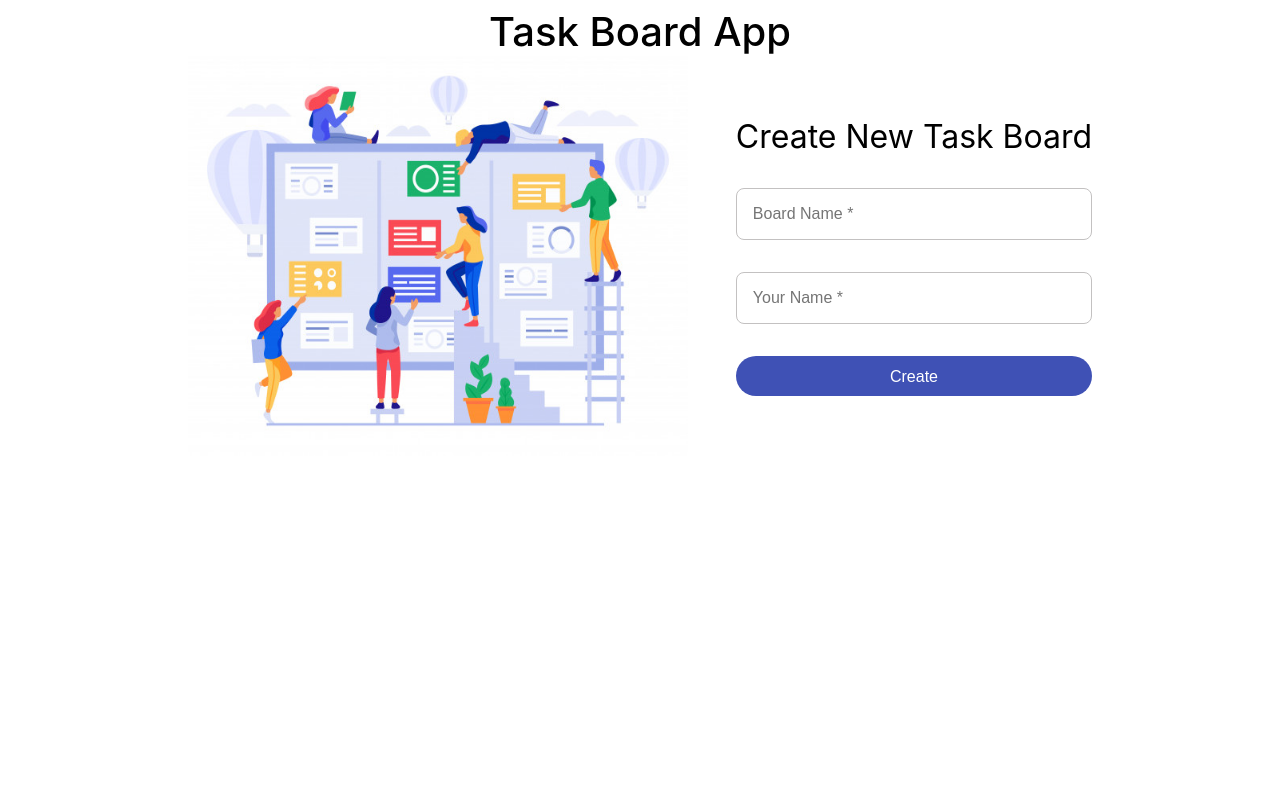
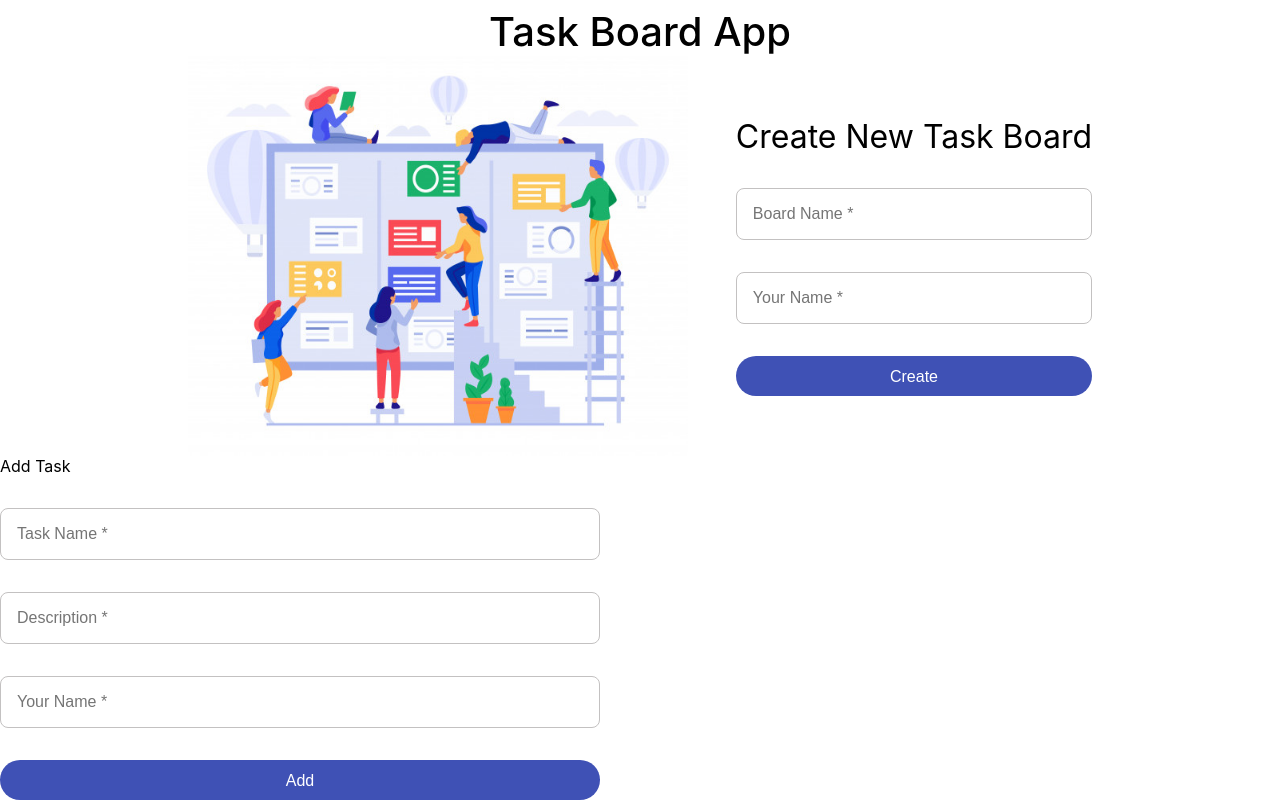
Before and after one commit to Mithun-18/TaskBoard, a React (Create React App) app: page / in a window 1280 px wide. Shown: the part 492-1292 px from the top of the page. Before the commit the page ends 948 px from the top, so only its background shows below. Built offline with nearby package versions, Linux system fonts and the light colour scheme.

Commit message:
custom modal component intiated

```diff
--- a/src/App.js
+++ b/src/App.js
@@ -105,6 +105,9 @@ function App() {
         </TaskCardContainer>
       </div>
       <CreateBoardScreen />
+
+
+      <AddTask/>
     </div>
   );
 }
--- a/src/component/addTask.js
+++ b/src/component/addTask.js
@@ -8,18 +8,12 @@ export default function AddTask() {
   const yourNameRef2 = useRef(0);
 
   return (
-    <div style={{width:400}}>
-      <div>
-        <h3>Add Task</h3>
-      </div>
-      <div className="textFieldcontainer">
-        <TextFeild placeHolder={"Task Name"} inRef={taskNameRef} />
-        <TextFeild placeHolder={"Description"} inRef={descriptionNameRef} />
-        <TextFeild placeHolder={"Your Name"} inRef={yourNameRef2} />
-      </div>
-      <div>
-        <Button bName={"Add"} />
-      </div>
+    <div className="newTaskBoard addTaskCardModal">
+      <span>Add Task</span>
+      <TextFeild placeHolder={"Task Name"} inRef={taskNameRef} />
+      <TextFeild placeHolder={"Description"} inRef={descriptionNameRef} />
+      <TextFeild placeHolder={"Your Name"} inRef={yourNameRef2} />
+      <Button bName={"Add"} />
     </div>
   );
 }
--- a/src/component/styles.css
+++ b/src/component/styles.css
@@ -86,3 +86,10 @@ button:hover {
     align-items: center;
     gap: 48px;
 }
+
+.addTaskCardModal{
+    width: 600px;
+    position: absolute;
+}
+
+/* Custom modal styels */
```
Also changed, not shown: src/component/custom_modal/index.js (added, +19 -0 lines).
